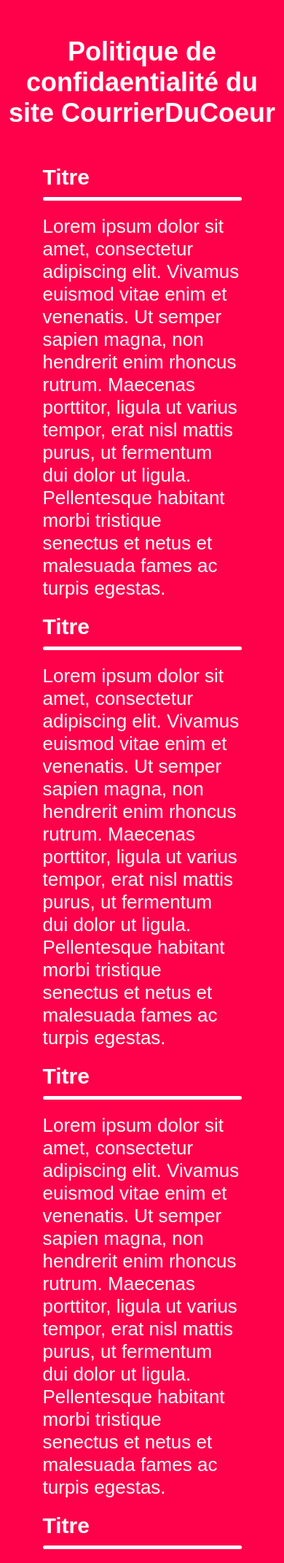
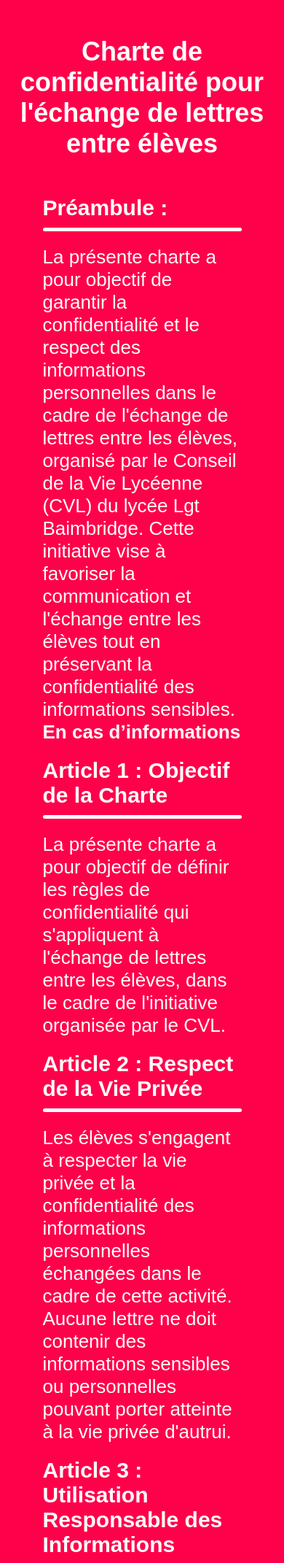
Before and after one commit to Oyokii/CourrierDuCoeur, a PHP site: page /index.php?uc=pdc in a window 390 px wide. Shown: the part 62-2204 px from the top of the page at 73% size. Run offline with PHP 8.4, Linux system fonts and the light colour scheme; some web fonts are replaced.

Commit message:
Ajout de la page Politique de confidentialité et Conditions générales de ventes + création de l'accès à ses pages. Création de la page aide + Pages rendues responsives

```diff
--- a/vues/messagerie/messagerie.php
+++ b/vues/messagerie/messagerie.php
@@ -8,7 +8,7 @@
 </div>
 <div>
     <h3>L'amour sur numérique</h3>
-    <p>Envoyez une une photo </p>
+    <p>Envoyez une photo </p>
     <a href="index.php?uc=picMessage" class="decouvrir">Envoyer une photo</a>
 </div>
 
--- a/vues/pdc.php
+++ b/vues/pdc.php
@@ -1,38 +1,79 @@
 <div class="rules-container">
-    <h1>Politique de confidaentialité du site CourrierDuCoeur</h1>
+    <h1>Charte de confidentialité pour l'échange de lettres entre élèves</h1>
 
     <div style="width:70%">
         <!-- Copier ici .. -->
-        <h2>Titre</h2>
+        <h2>Préambule :</h2>
         <div class="separateur"></div>
-        <p>Lorem ipsum dolor sit amet, consectetur adipiscing elit. Vivamus euismod vitae enim et venenatis. Ut semper
-            sapien magna, non hendrerit enim rhoncus rutrum. Maecenas porttitor, ligula ut varius tempor, erat nisl
-            mattis purus, ut fermentum dui dolor ut ligula. Pellentesque habitant morbi tristique senectus et netus et
-            malesuada fames ac turpis egestas. </p>
+        <p>La présente charte a pour objectif de garantir la confidentialité et le respect des informations
+personnelles dans le cadre de l'échange de lettres entre les élèves, organisé par le Conseil
+de la Vie Lycéenne (CVL) du lycée Lgt Baimbridge.
+Cette initiative vise à favoriser la communication et l'échange entre les élèves tout en
+préservant la confidentialité des informations sensibles. <br>
+<span style="font-weight: 700; color: white;">En cas d’informations</span>
+</p>
         <!-- .. Jusque là. -->
-        <h2>Titre</h2>
+        <h2>Article 1 : Objectif de la Charte</h2>
         <div class="separateur"></div>
-        <p>Lorem ipsum dolor sit amet, consectetur adipiscing elit. Vivamus euismod vitae enim et venenatis. Ut semper
-            sapien magna, non hendrerit enim rhoncus rutrum. Maecenas porttitor, ligula ut varius tempor, erat nisl
-            mattis purus, ut fermentum dui dolor ut ligula. Pellentesque habitant morbi tristique senectus et netus et
-            malesuada fames ac turpis egestas. </p>
-        <h2>Titre</h2>
+        <p>La présente charte a pour objectif de définir les règles de confidentialité qui s'appliquent à
+l'échange de lettres entre les élèves, dans le cadre de l'initiative organisée par le CVL.</p>
+        <h2>Article 2 : Respect de la Vie Privée</h2>
         <div class="separateur"></div>
-        <p>Lorem ipsum dolor sit amet, consectetur adipiscing elit. Vivamus euismod vitae enim et venenatis. Ut semper
-            sapien magna, non hendrerit enim rhoncus rutrum. Maecenas porttitor, ligula ut varius tempor, erat nisl
-            mattis purus, ut fermentum dui dolor ut ligula. Pellentesque habitant morbi tristique senectus et netus et
-            malesuada fames ac turpis egestas. </p>
-        <h2>Titre</h2>
+        <p>Les élèves s'engagent à respecter la vie privée et la confidentialité des informations
+personnelles échangées dans le cadre de cette activité.
+Aucune lettre ne doit contenir des informations sensibles ou personnelles pouvant porter
+atteinte à la vie privée d'autrui. </p>
+        <h2>Article 3 : Utilisation Responsable des Informations</h2>
         <div class="separateur"></div>
-        <p>Lorem ipsum dolor sit amet, consectetur adipiscing elit. Vivamus euismod vitae enim et venenatis. Ut semper
-            sapien magna, non hendrerit enim rhoncus rutrum. Maecenas porttitor, ligula ut varius tempor, erat nisl
-            mattis purus, ut fermentum dui dolor ut ligula. Pellentesque habitant morbi tristique senectus et netus et
-            malesuada fames ac turpis egestas. </p>
-        <h2>Titre</h2>
+        <p>Les élèves s'engagent à utiliser les informations obtenues lors de l'échange de lettres de
+manière responsable. Elles ne doivent en aucun cas être divulguées à des tiers, que ce soit
+au sein ou en dehors de l'établissement scolaire.</p>
+        <h2>Article 4 : Rôle du CVL</h2>
         <div class="separateur"></div>
-        <p>Lorem ipsum dolor sit amet, consectetur adipiscing elit. Vivamus euismod vitae enim et venenatis. Ut semper
-            sapien magna, non hendrerit enim rhoncus rutrum. Maecenas porttitor, ligula ut varius tempor, erat nisl
-            mattis purus, ut fermentum dui dolor ut ligula. Pellentesque habitant morbi tristique senectus et netus et
-            malesuada fames ac turpis egestas. </p>
-    </div>
+        <p>Le Conseil de la Vie Lycéenne agit en tant qu'intermédiaire pour la distribution des lettres et
+veille au respect des règles de confidentialité énoncées dans la présente charte.</p>
+<h2>Article 5 : Consentement</h2>
+        <div class="separateur"></div>
+        <p>Chaque élève participant à l'échange de lettres via le site donne son consentement explicite
+à la distribution de sa lettre par le CVL. Aucune lettre ne sera distribuée sans le
+consentement préalable de l'expéditeur.</p>
+<h2>Article 6 : Durée de Conservation</h2>
+        <div class="separateur"></div>
+        <p>Une fois l'événement terminé, le CVL veillera à la destruction sécurisée de toutes les
+informations personnelles recueillies dans le cadre de cette initiative. Aucune copie des
+lettres ne seront pas conservées après la clôture de l'événement.</h2>
+<h2>Article 7 : Sanctions</h2>
+<div class="separateur"></div>
+        <p>Tout manquement aux règles énoncées dans la présente charte pourra entraîner des
+sanctions appropriées, déterminées par le règlement intérieur du lycée.</p>
+
+<h1 style=" margin-top: 5em;">Signalement des Informations Sensibles à la CPE pour Prévenir le
+Harcèlement et Autres Situations Préoccupantes</h1>
+        <div class="separateur"></div>
+        <p>Dans le cadre de l'échange de lettres entre les élèves, il est primordial de veiller à la sécurité
+et au bien-être de chacun. Afin de garantir un environnement sain et respectueux, toute
+information sensible susceptible de signaler des situations de harcèlement ou autres
+préoccupations doivent être portées à la connaissance de la conseillère Principale d'Éducation
+(CPE).</p>
+<h2>Article 1 : Définition des Informations Sensibles</h2>
+        <div class="separateur"></div>
+        <p>Les informations sensibles désignent tout élément présent dans les lettres échangées entre
+les élèves pouvant indiquer des situations de détresse, de harcèlement, ou toute autre
+problématique susceptible de compromettre le bien-être d'un élève ou d'un étudiant.</p>
+<h2>Article 2 : Obligation de Signalement</h2>
+        <div class="separateur"></div>
+        <p>Tout élève qui, au cours de la lecture des lettres, identifie des informations sensibles est
+tenu de les signaler immédiatement à la CPE. Cette démarche vise à assurer la sécurité et
+le soutien approprié aux élèves concernés.</p>
+<h2>Article 3 : Confidentialité du Signalement</h2>
+        <div class="separateur"></div>
+        <p>Le processus de signalement des informations sensibles est confidentiel. La CPE s'engage
+à traiter ces informations avec la plus grande discrétion, ne les divulguant qu'aux personnes
+nécessaires à la résolution de la situation, dans le respect des règles de confidentialité.</p>
+<h2>Article 4 : Soutien et Accompagnement</h2>
+        <div class="separateur"></div>
+        <p>Une fois les informations sensibles signalées, la CPE prendra les mesures nécessaires pour
+apporter un soutien approprié aux élèves concernés. Cela peut inclure des entretiens
+individuels, des conseils, ou l'orientation vers les services compétents.</p>
 </div>
+</div>
```
Also changed, not shown: vues/accueil/accueil.php (+4 -3 lines), vues/cgu.php (+41 -26 lines), vues/cvl/cvl.php (+7 -21 lines).
